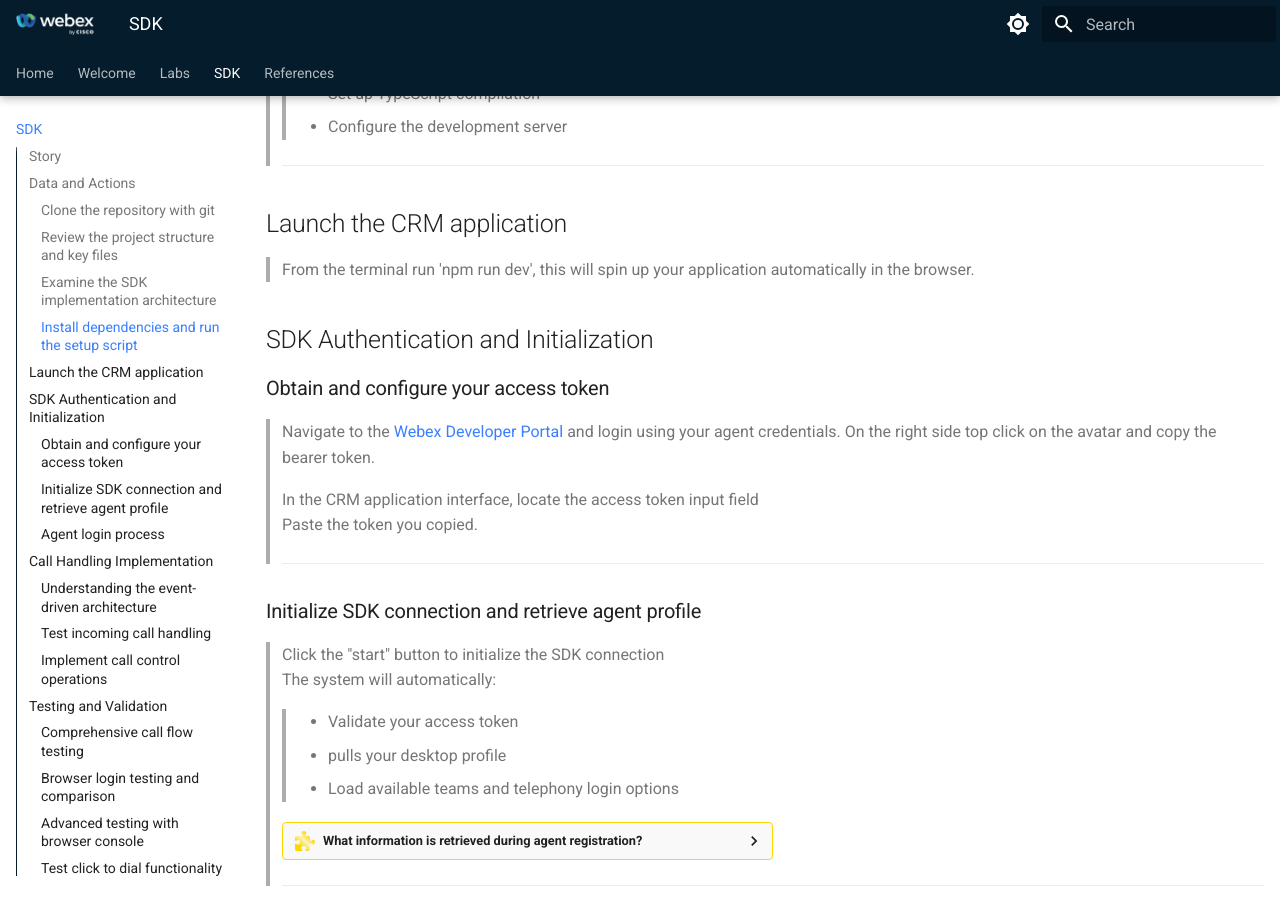
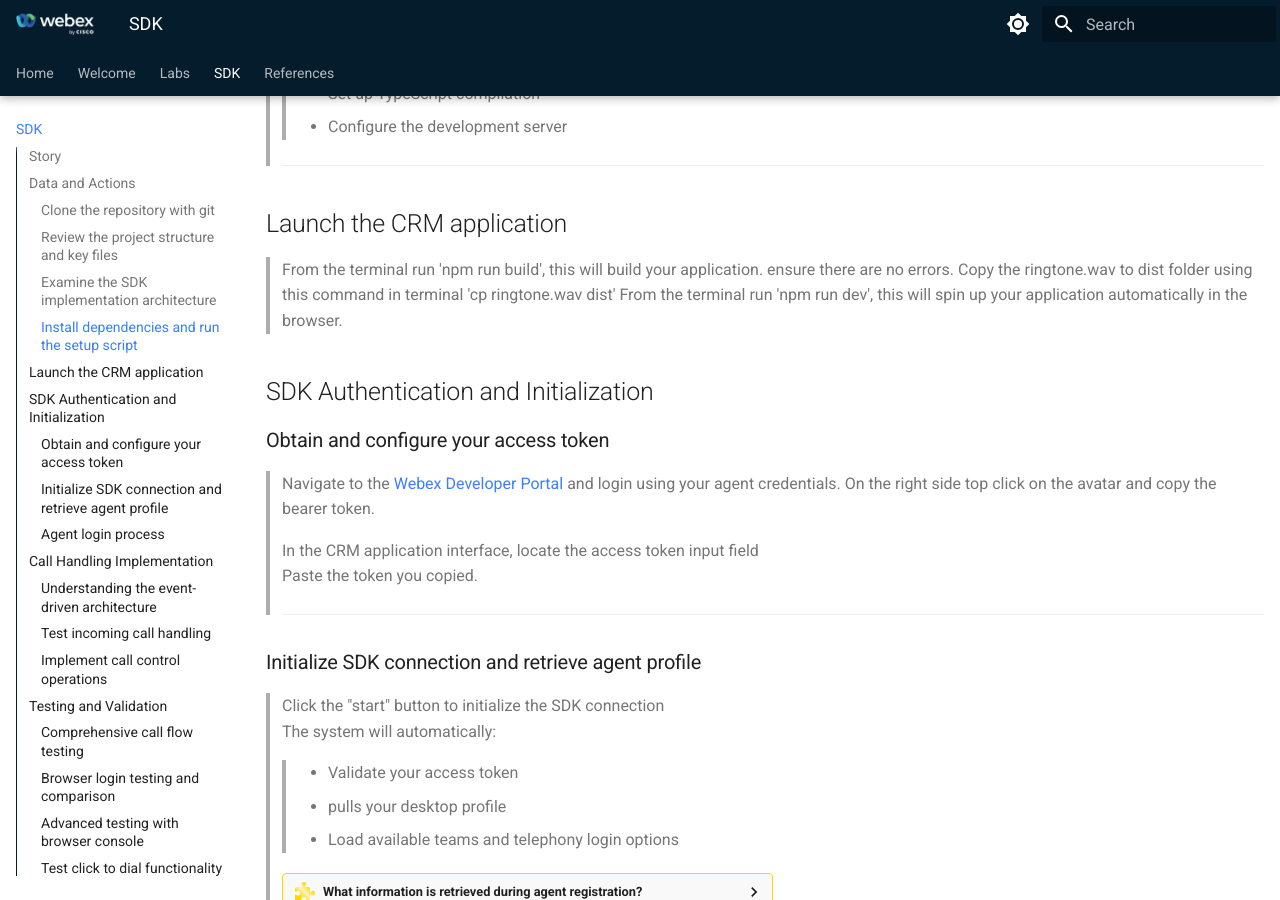
Before and after one commit to WebexCC-SA/LAB-3354, an MkDocs documentation site: the page built from docs/WXCC_SDK.md, in a window 1280 px wide and 900 px high, scrolled down 2121 px. Built offline with MkDocs 1.6.1 and Material for MkDocs 9.7.7, drawn with Linux system fonts in a browser that asks for light colours.

Commit message:
Build and copy step

```diff
--- a/docs/WXCC_SDK.md
+++ b/docs/WXCC_SDK.md
@@ -82,6 +82,8 @@
 > ---
 
 ## Launch the CRM application
+> From the terminal run 'npm run build', this will build your application. ensure there are no errors.
+> Copy the ringtone.wav to dist folder using this command in terminal 'cp ringtone.wav dist'
 > From the terminal run 'npm run dev', this will spin up your application automatically in the browser.
 
 ## SDK Authentication and Initialization
```
